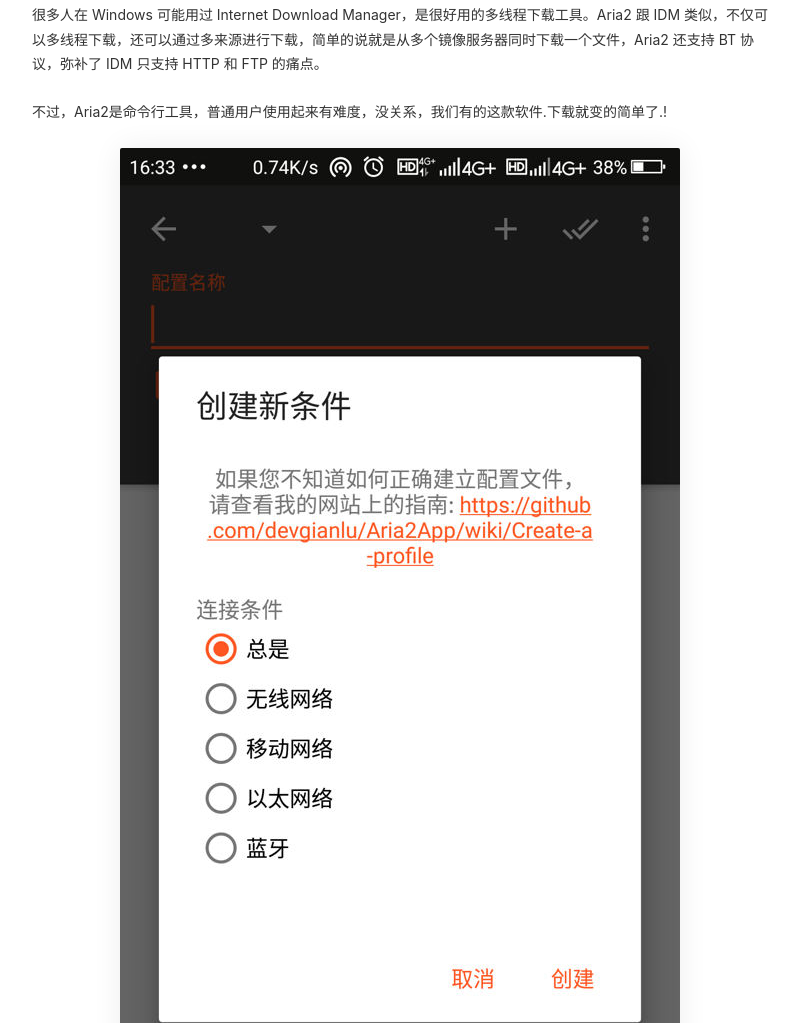
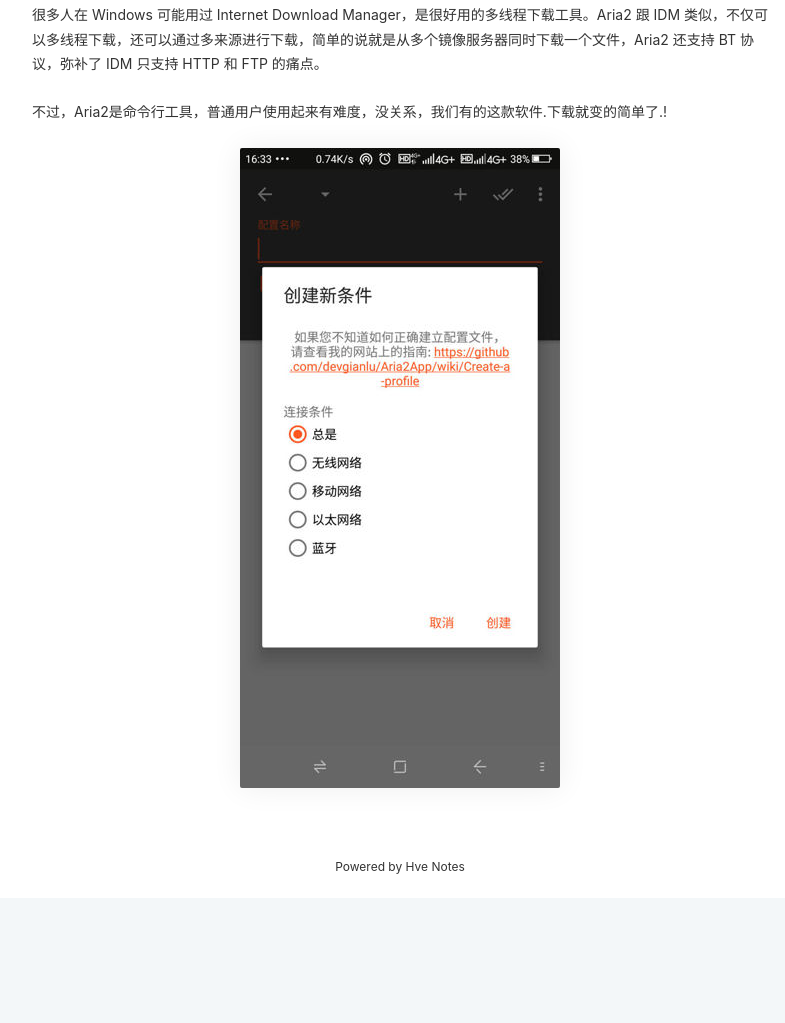
Before and after one commit to guang86/guang86.github.io, a plain HTML site: page post/android-shang-bi-jiao-fang-bian-hao-yong-de-aria2-app-ke-hu-duan/index.html in a window 1280 px wide. Shown: the part 654-1677 px from the top of the page, without its empty margins (240-1025 px from the left). After the commit the page ends 1552 px from the top, so only its background shows below. Drawn offline with nearby package versions, Linux system fonts and the light colour scheme.

Commit message:
update from hve: 2019-03-09 17:17:11

```diff
--- a/post/android-shang-bi-jiao-fang-bian-hao-yong-de-aria2-app-ke-hu-duan/index.html
+++ b/post/android-shang-bi-jiao-fang-bian-hao-yong-de-aria2-app-ke-hu-duan/index.html
@@ -76,7 +76,7 @@
 <!-- more -->
 
 <p>很多人在 Windows 可能用过 Internet Download Manager，是很好用的多线程下载工具。Aria2 跟 IDM 类似，不仅可以多线程下载，还可以通过多来源进行下载，简单的说就是从多个镜像服务器同时下载一个文件，Aria2 还支持 BT 协议，弥补了 IDM 只支持 HTTP 和 FTP 的痛点。</p>
-<p>不过，Aria2是命令行工具，普通用户使用起来有难度，没关系，我们有的这款软件.下载就变的简单了.!<br><img src="https://guang86.github.io/post-images/1552122434021.jpg" alt=""></p>
+<p>不过，Aria2是命令行工具，普通用户使用起来有难度，没关系，我们有的这款软件.下载就变的简单了.!<br><img src="https://guang86.github.io/post-images/1552123010011.jpg" alt=""></p>
 
             </div>
           </article>
```
Also changed, not shown: post-images/1552123010011.jpg (added).
